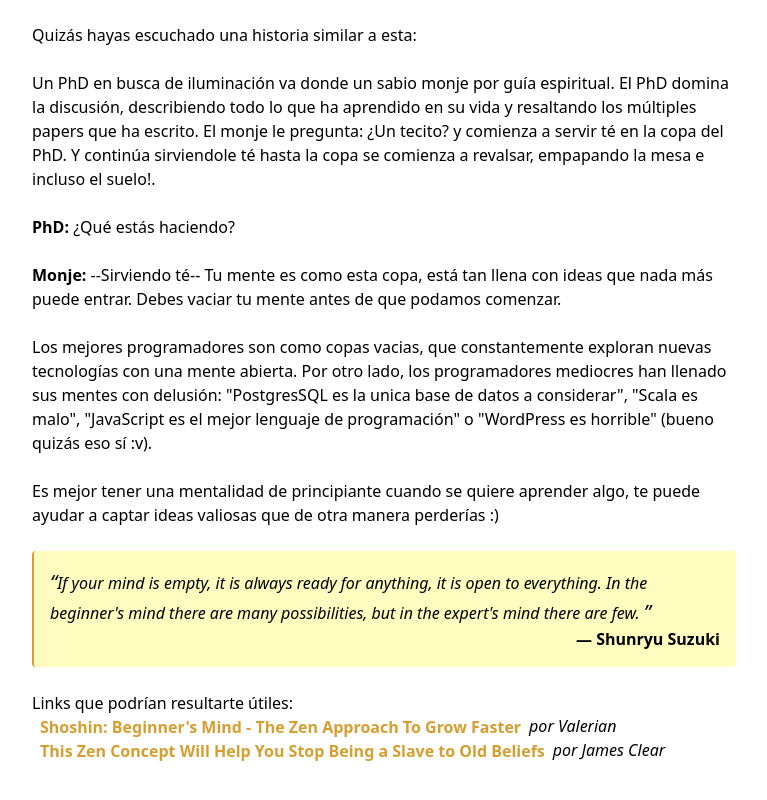
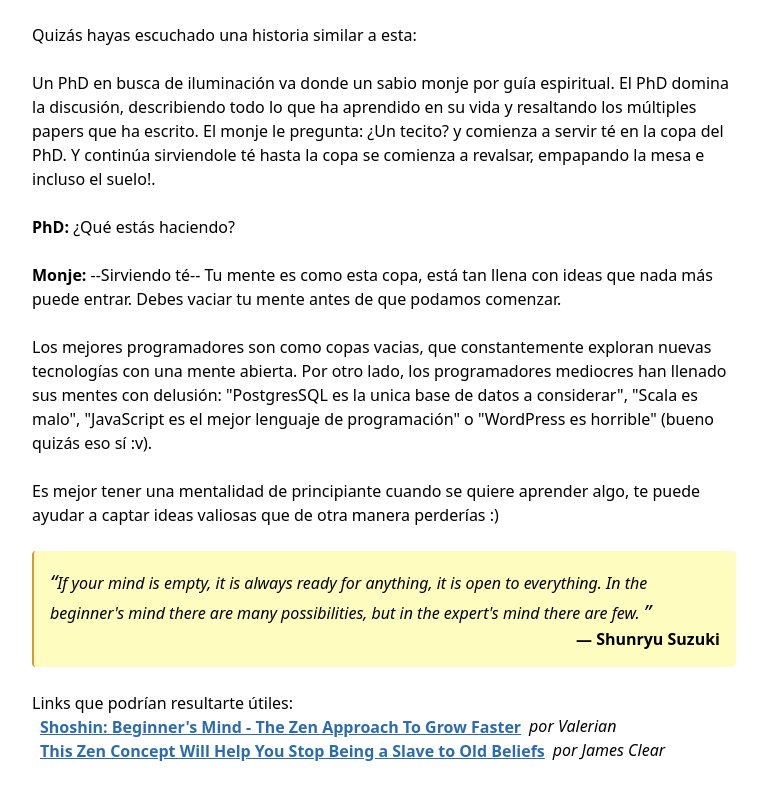
Before and after one commit to lastrafda/joself, a Vue app: page /#/posts/shoshin in a window 1280 px wide. Shown: the part 254-1054 px from the top of the page, without its empty margins (256-1023 px from the left). Built offline with nearby package versions, Linux system fonts and the light colour scheme.

Commit message:
changed text color in links

```diff
--- a/src/components/posts/Shoshin.vue
+++ b/src/components/posts/Shoshin.vue
@@ -32,7 +32,7 @@
         <li>
           <a
             href="https://www.youtube.com/watch?v=Nl2_NCY5aik"
-            class="text-yellow-600 text-md font-bold px-2 py-4 hover:underline"
+            class="text-blue-700 text-md font-bold px-2 py-4 underline"
             target="_blank"
           >Shoshin: Beginner's Mind - The Zen Approach To Grow Faster</a>
           <span class="relative text-md italic" style="top: -1px">por Valerian</span>
@@ -40,7 +40,7 @@
         <li>
           <a
             href="https://jamesclear.com/shoshin"
-            class="text-yellow-600 text-md font-bold px-2 py-4 hover:underline"
+            class="text-blue-700 text-md font-bold px-2 py-4 underline"
             target="_blank"
           >This Zen Concept Will Help You Stop Being a Slave to Old Beliefs</a>
           <span class="relative text-md italic" style="top: -1px">por James Clear</span>
```
